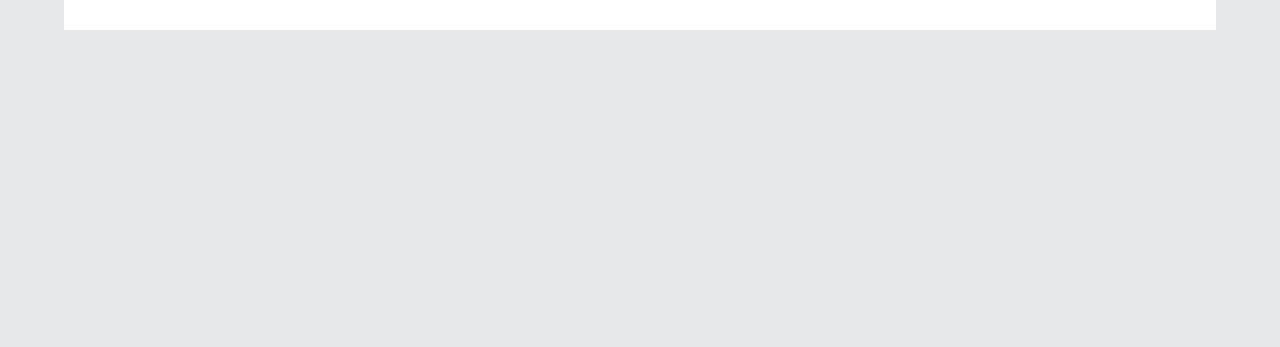
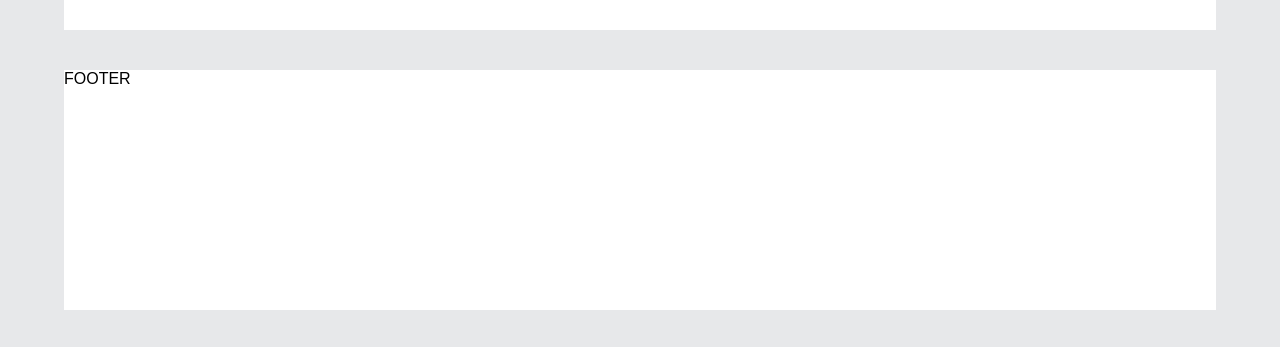
Before and after one commit to park20011029/SSANMY, a React (Create React App) app in the folder ssanmy_front/: page /main in a window 1280 px wide. Shown: the part 742-1089 px from the top of the page. Before the commit the page ends 800 px from the top, so only its background shows below. Built offline with nearby package versions, Linux system fonts and the light colour scheme.

Commit message:
Feat: model_deatil, footer routes 추가

```diff
--- a/ssanmy_front/src/App.js
+++ b/ssanmy_front/src/App.js
@@ -5,6 +5,8 @@ import {RecoilRoot} from 'recoil';
 import {BrowserRouter as Router, Routes, Route, Navigate, useLocation, BrowserRouter} from 'react-router-dom';
 import Main_detail from "./Components/Main_detail";
 import Login from "./Components/Login";
+import Footer from "./Components/Footer";
+import Model_detail from "./Components/Model_detail";
 
 function App() {
   return (
@@ -14,8 +16,10 @@ function App() {
               <Routes>
                   <Route path="/main" element={<Main_detail/>}/>
                   <Route path="/login" element={<Login/>}/>
+                  <Route path="/model" element={<Model_detail/>}/>
               </Routes>
           </BrowserRouter>
+      <Footer/>
       </>
   );
 }
```
